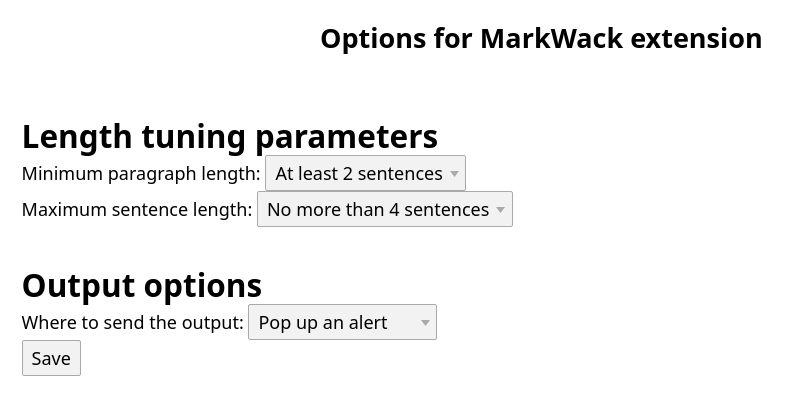
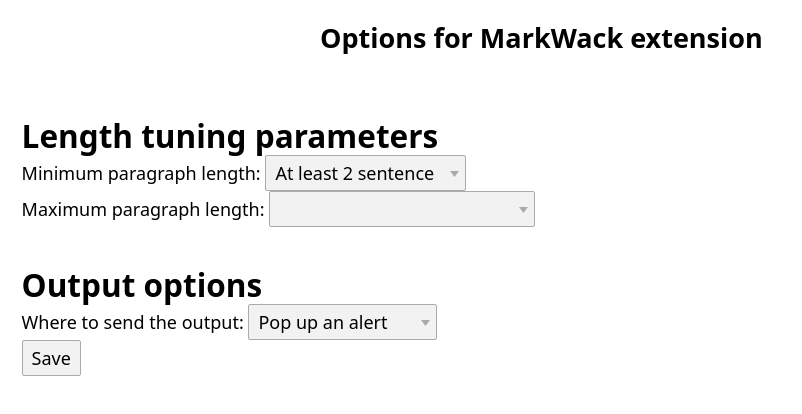
Before and after one commit to awfuchs/chrome-extensions, a browser extension: page markwack/package/options.html in a window 1280 px wide. Shown: the whole page, without its empty margins (0-802 px from the left). Drawn offline with Linux system fonts and the light colour scheme; files that its build step writes are made by us from their sources.

Commit message:
Made the number para length range wider

```diff
--- a/markwack/package/options.html
+++ b/markwack/package/options.html
@@ -15,17 +15,17 @@
 
 Minimum paragraph length:
 <select id="minparas">
- <option value="1">At least 1 sentence</option>
- <option value="2">At least 2 sentences</option>
- <option value="3">At least 3 sentences</option>
+ <option value="2">At least 2 sentence</option>
+ <option value="4">At least 4 sentences</option>
+ <option value="6">At least 6 sentences</option>
 </select>
 
 <br/>
-Maximum sentence length:
+Maximum paragraph length:
 <select id="maxparas">
- <option value="4">No more than 4 sentences</option>
- <option value="5">No more than 5 sentences</option>
- <option value="6">No more than 6 sentences</option>
+ <option value="7">No more than 7 sentences</option>
+ <option value="10">No more than 10 sentences</option>
+ <option value="15">No more than 15 sentences</option>
 </select>
 </div>
 
```
